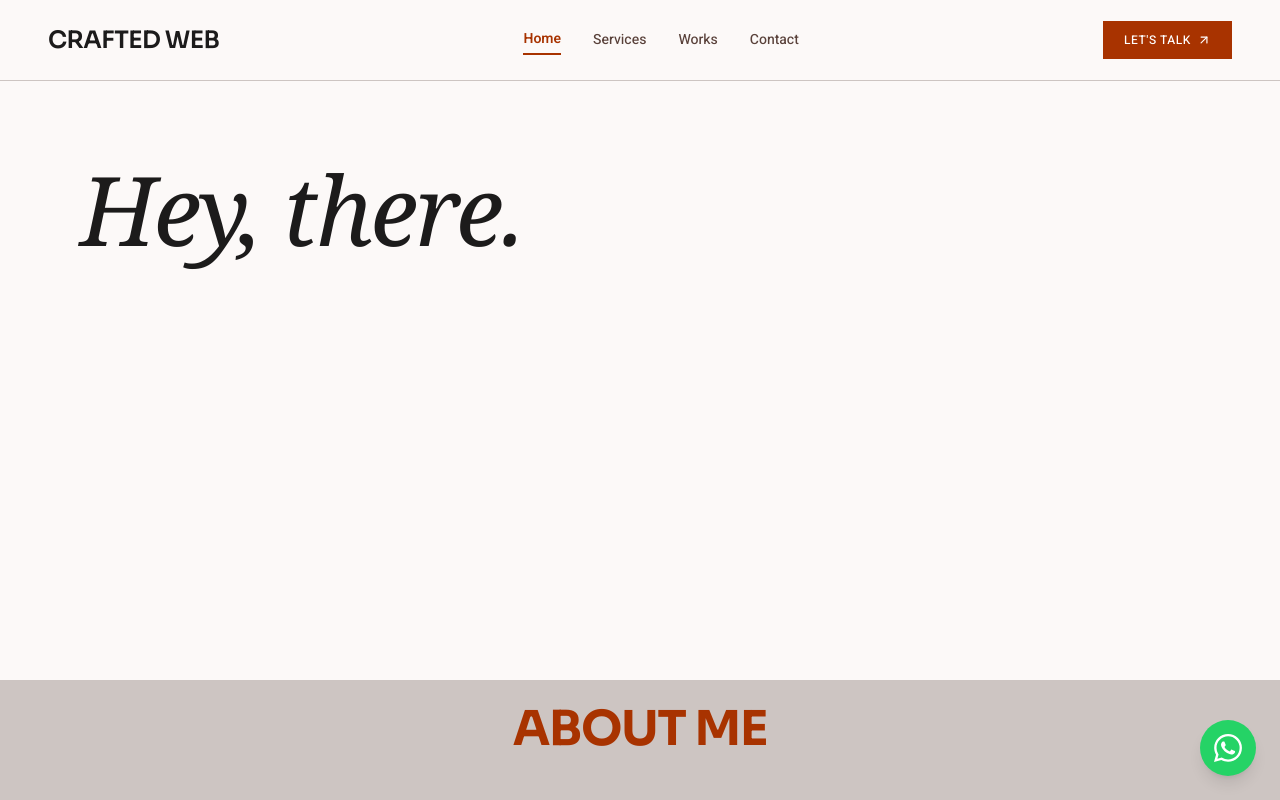
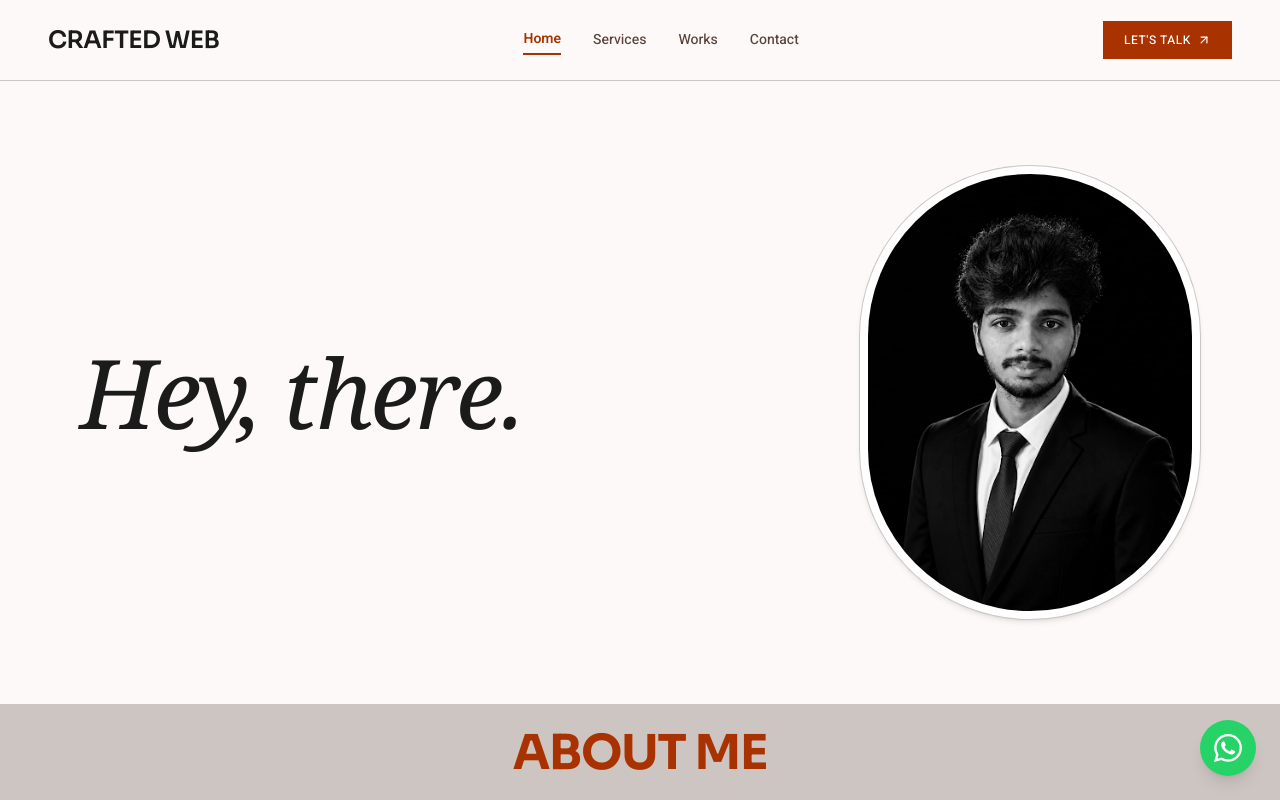
Before and after one commit to Nirmal0804/Freelancing-Portfolio, a Next.js app: page / in a window 1280 px wide. Shown: the top 800 px of the page. Built offline with nearby package versions, Linux system fonts and the light colour scheme.

Commit message:
feat: add oval arch portrait frame with Nirmal portrait to right side of Hero section

```diff
--- a/components/home/HeroSection.tsx
+++ b/components/home/HeroSection.tsx
@@ -1,14 +1,34 @@
 import React from "react";
+import Image from "next/image";
 
 export const HeroSection: React.FC = () => {
   return (
     <section
-      className="relative w-full border-b border-[#cdc5c2] bg-background min-h-[60vh] sm:min-h-[70vh] lg:min-h-[75vh] flex flex-col justify-start items-start overflow-hidden px-6 sm:px-10 md:px-14 lg:px-20 pt-12 sm:pt-16 lg:pt-20 pb-16"
+      className="relative w-full border-b border-[#cdc5c2] bg-background min-h-[65vh] sm:min-h-[72vh] lg:min-h-[78vh] flex items-center overflow-hidden px-6 sm:px-10 md:px-14 lg:px-20 py-12 sm:py-16 lg:py-20"
       aria-label="Hero Section"
     >
-      <h1 className="font-serif italic font-normal text-4xl sm:text-5xl md:text-6xl lg:text-7xl xl:text-8xl text-on-surface text-left tracking-tight leading-none select-none">
-        Hey, there.
-      </h1>
+      <div className="w-full max-w-[1360px] mx-auto flex flex-col lg:flex-row items-start lg:items-center justify-between gap-10 lg:gap-16">
+        {/* Left Side: Hey, there text */}
+        <div className="flex-1 flex flex-col justify-start items-start">
+          <h1 className="font-serif italic font-normal text-4xl sm:text-5xl md:text-6xl lg:text-7xl xl:text-8xl text-on-surface text-left tracking-tight leading-none select-none">
+            Hey, there.
+          </h1>
+        </div>
+
+        {/* Right Side: Oval / Capsule Arch Framed Portrait */}
+        <div className="shrink-0 self-center lg:self-auto flex justify-center items-center">
+          <div className="relative w-[220px] sm:w-[260px] md:w-[290px] lg:w-[320px] xl:w-[340px] aspect-[3/4] rounded-full overflow-hidden border-[6px] sm:border-8 border-white ring-1 ring-[#cdc5c2] shadow-md bg-surface-container-low">
+            <Image
+              src="/images/nirmal-portrait.jpg"
+              alt="Portrait of Nirmal, Founder of Crafted Web"
+              fill
+              priority
+              sizes="(max-width: 768px) 260px, (max-width: 1024px) 320px, 340px"
+              className="object-cover object-top grayscale hover:grayscale-0 transition-all duration-500 ease-out"
+            />
+          </div>
+        </div>
+      </div>
     </section>
   );
 };
```
